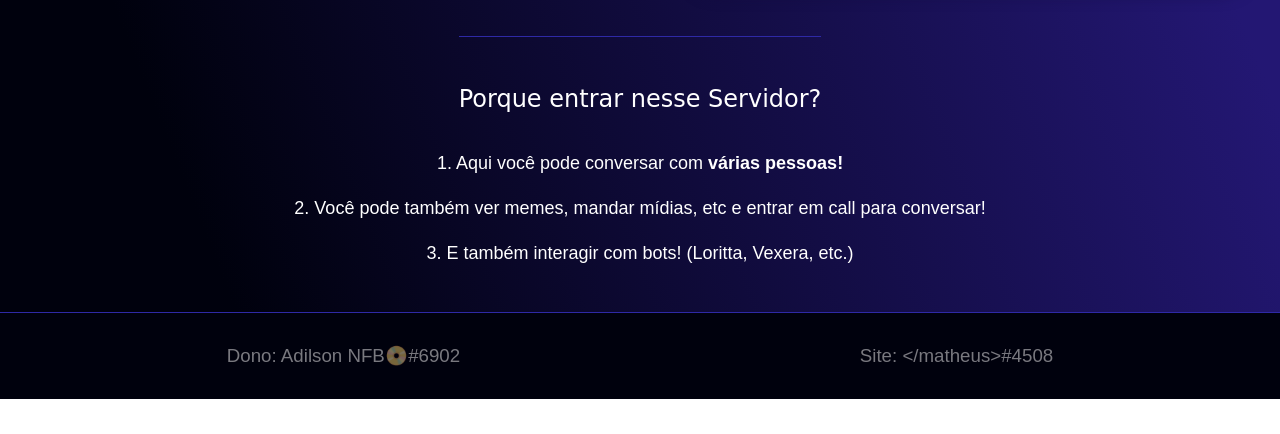
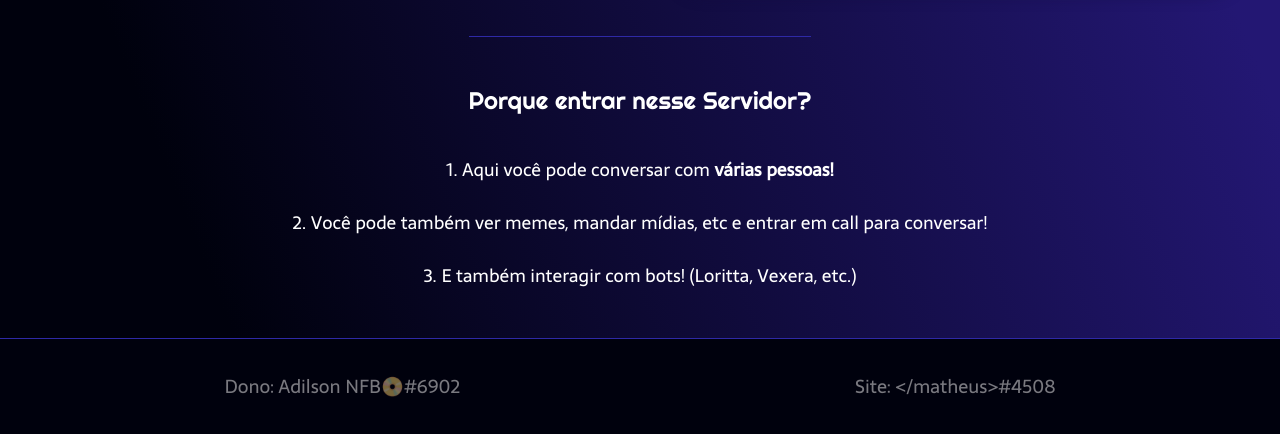
Before and after one commit to devmatheusss/discord-site, a plain HTML site: page index.html in a window 1280 px wide. Shown: the part 471-905 px from the top of the page. Before the commit the page ends 870 px from the top, so only its background shows below. Drawn offline with Linux system fonts and the light colour scheme.

Commit message:
Update style.css

```diff
--- a/style.css
+++ b/style.css
@@ -1,4 +1,4 @@
-/*@import url('https://fonts.googleapis.com/css2?family=Righteous&family=Sarala&display=swap');*/
+@import url('https://fonts.googleapis.com/css2?family=Righteous&family=Sarala&display=swap');
 
 /*
     font-family: 'Righteous', cursive;
```
